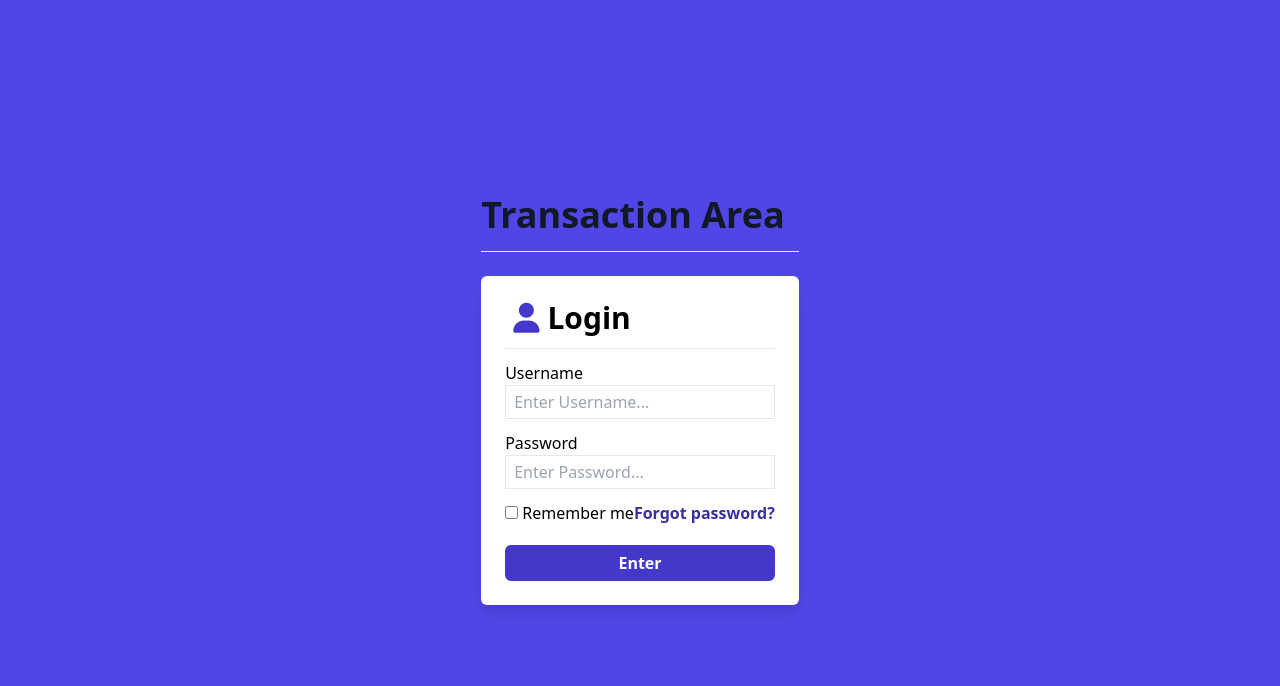
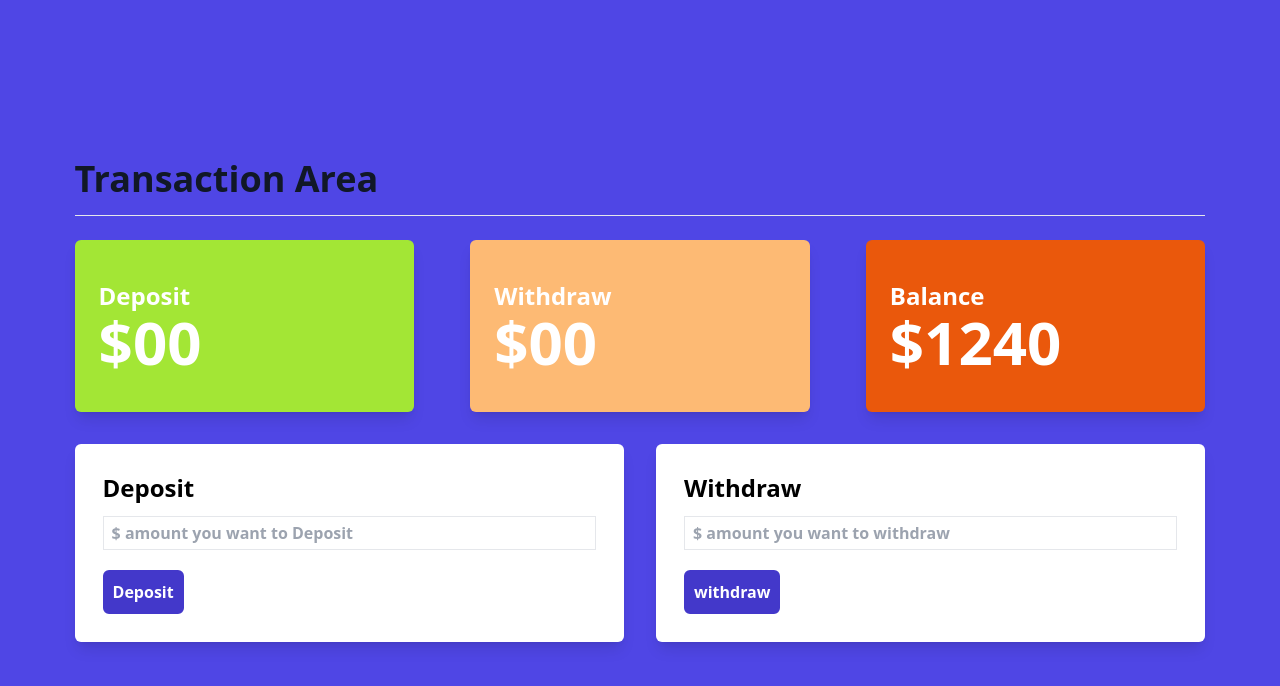
Before and after one commit to bcdgazam/20-DEVELOP-A-SIMPLE-BANK-WEBSITE, a website built with Vite: page index.html in a window 1280 px wide. Both pictures are taken after a click on the button "Enter". Built offline with nearby package versions, Linux system fonts and the light colour scheme.

Commit message:
functional field by js

```diff
--- a/index.html
+++ b/index.html
@@ -44,39 +44,70 @@
                 <h1 class="mb-4 font-semibold text-gray-900 dark:text-white md:text-3xl lg:text-4xl">Transaction Area</h1>
                 <hr>
             </div>
-            <div class="w-105 p-6 shadow-lg bg-white rounded-md">
-                <h1 class="text-3xl font-semibold pb-3"><i class="fa-solid fa-user px-2 text-indigo-700"></i>Login</h1>
-                <hr class="mb-2">
-                <div class="mt-3">
-                    <label for="username" class="block text-base mt-2">Username</label>
-                    <input type="text" name="" id="username" class="border w-full text-base px-2 py-1 focus:outline-none focus:ring-0 focus:border-gray-600" placeholder="Enter Username...">
-                </div>
-                <div class="mt-3">
-                    <label for="password" class="block text-base mt-2">Password</label>
-                    <input type="password" name="" id="password" class="border w-full text-base px-2 py-1 focus:outline-none focus:ring-0 focus:border-gray-600" placeholder="Enter Password...">
-                </div>
-                <div class="mt-3 flex justify-between items-center">
-                    <div>
-                        <input type="checkbox">
-                        <label for="">Remember me</label>
+            <div class="mb-8">
+                <div class="grid lg:grid-cols-3 gap-14 justify-center items-center">
+                    <div class="shadow-lg bg-lime-400 rounded-md font-semibold text-white pl-6 pr-36 py-10">
+                        <h4 class="text-2xl">Deposit</h4>
+                        <h1 class="text-6xl">$<span id="currentDeposit">00</span></h1>
                     </div>
-                    <div>
-                        <a href="#" class="text-indigo-800 font-semibold">Forgot password?</a>
+                    <div class="shadow-lg bg-orange-300 rounded-md font-semibold text-white pl-6 pr-36 py-10">
+                        <h4 class="text-2xl">Withdraw</h4>
+                        <h1 class="text-6xl">$00</h1>
+                    </div>
+                    <div class="shadow-lg bg-orange-600 rounded-md font-semibold text-white pl-6 pr-36 py-10">
+                        <h4 class="text-2xl">Balance</h4>
+                        <h1 class="text-6xl">$1240</h1>
                     </div>
                 </div>
-                <div class="mt-5">
-                    <button id="enterButton" type="submit" class="border-2 border-indigo-700 bg-indigo-700 text-white py-1 w-full rounded-md hover:bg-transparent hover:text-indigo-700 font-semibold">Enter</button>
+            </div>
+            <div class="mt-8">
+                <div class="grid lg:grid-cols-2 gap-8 justify-center items-center">
+                    <div class="shadow-lg bg-white rounded-md font-semibold p-7">
+                        <h4 class="text-2xl">Deposit</h4>
+                        <div class="mt-3">
+                            <input type="text" name="" id="depositAmount" class="border w-full text-base px-2 py-1 focus:outline-none focus:ring-0 focus:border-gray-600" placeholder="$ amount you want to Deposit">
+                        </div>
+                        <div class="mt-5">
+                            <button id="depositButton" type="submit" class="border-2 border-indigo-700 bg-indigo-700 text-white p-2 rounded-md hover:bg-transparent hover:text-indigo-700 font-semibold">Deposit</button>
+                        </div>
+                    </div>
+                    <div class="shadow-lg bg-white rounded-md font-semibold p-7">
+                        <h4 class="text-2xl">Withdraw</h4>
+                        <div class="mt-3">
+                            <input type="text" name="" id="withdrawAmount" class="border w-full text-base px-2 py-1 focus:outline-none focus:ring-0 focus:border-gray-600" placeholder="$ amount you want to withdraw">
+                        </div>
+                        <div class="mt-5">
+                            <button id="withdrawButton" type="submit" class="border-2 border-indigo-700 bg-indigo-700 text-white p-2 rounded-md hover:bg-transparent hover:text-indigo-700 font-semibold">withdraw</button>
+                        </div>
+                    </div>
                 </div>
             </div>
         </div>
     </div>
     <script>
+        //login button event handler
         document.getElementById('enterButton').addEventListener('click', function(event){
             let formArea = document.getElementById('loginForm');
             formArea.style.display = 'none';
             let transactionArea = document.getElementById('transactionArea');
             transactionArea.style.display = 'block';
         })
+
+        //deposit/withdraw button event handler
+        document.getElementById('depositButton').addEventListener('click', function(event){
+            const depositAmount = document.getElementById('depositAmount').value;
+            const depositNumber = parseFloat(depositAmount);
+            const currentDeposit = document.getElementById('currentDeposit').innerText;
+            const currentDepositAmount = parseFloat(currentDeposit);
+            const totalDeposit = depositNumber + currentDepositAmount;
+
+            document.getElementById('currentDeposit').innerText = totalDeposit;
+            document.getElementById('depositAmount').value = '';
+        })
+
+        document.getElementById('withdrawButton').addEventListener('click', function(event){
+            console.log('someone withdrawn me');
+        })
     </script>
 </body>
 </html>
```
